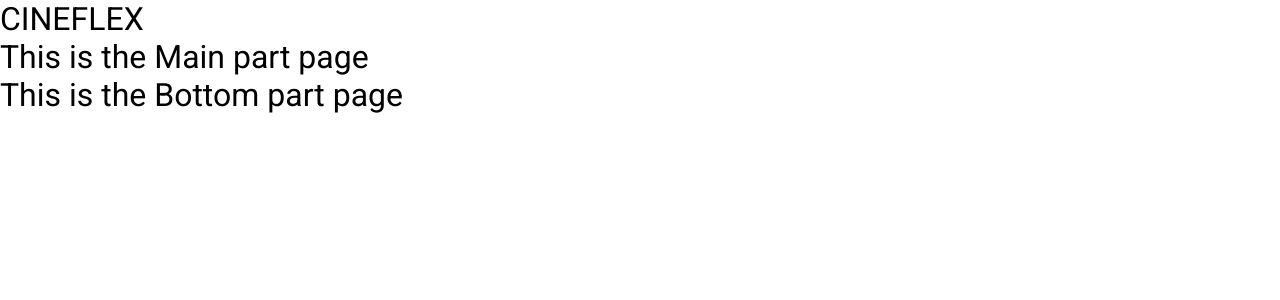
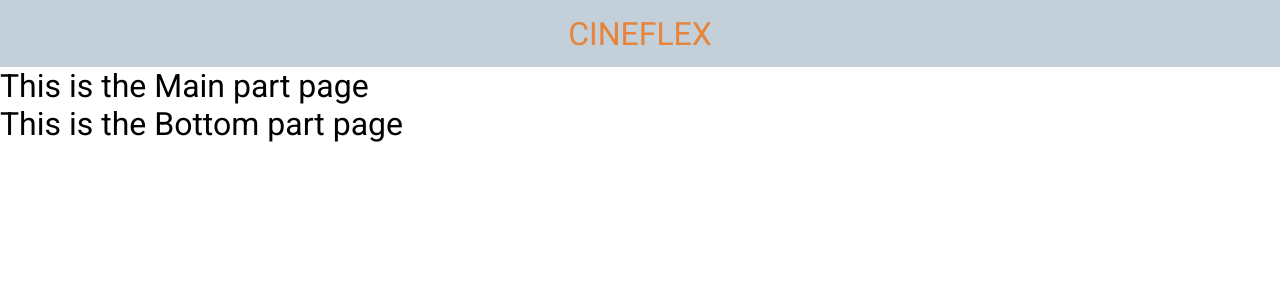
Before and after one commit to AkoruuDev/cineflex, a JavaScript app: page / in a window 1280 px wide. Shown: the top 300 px of the page. Built offline with nearby package versions, Linux system fonts and the light colour scheme.

Commit message:
STYLE [Top]: Add top style from App

```diff
--- a/src/assets/styles/style.css
+++ b/src/assets/styles/style.css
@@ -8,3 +8,14 @@
     font-family: 'Roboto', sans-serif;
     font-weight: 400;
 }
+
+.top {
+    width: 100vw;
+    height: 67px;
+    background-color: var(--gray);
+    color: var(--orange);
+
+    display: flex;
+    justify-content: space-around;
+    align-items: center;
+}
```
